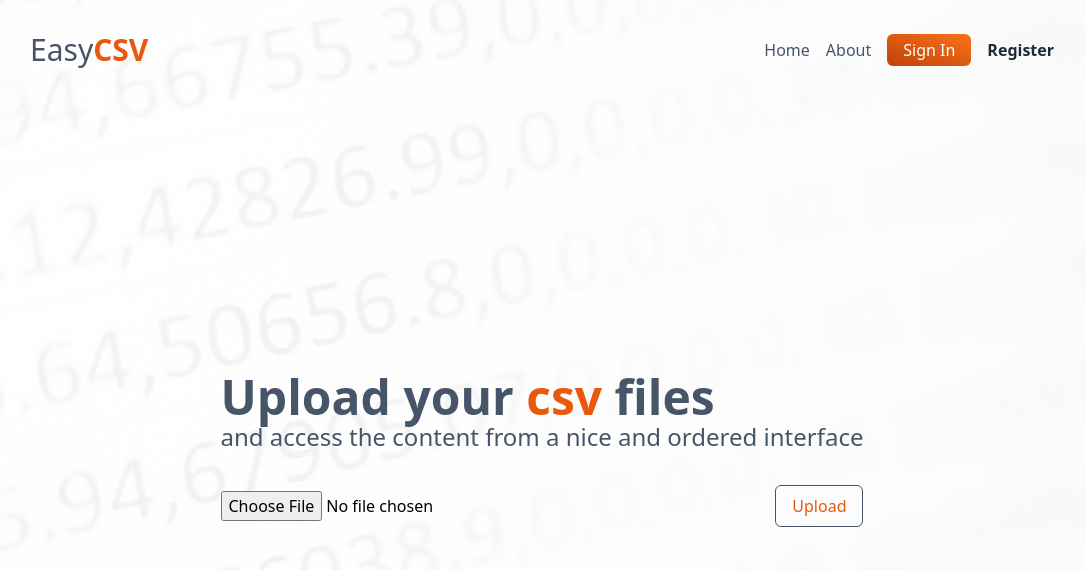
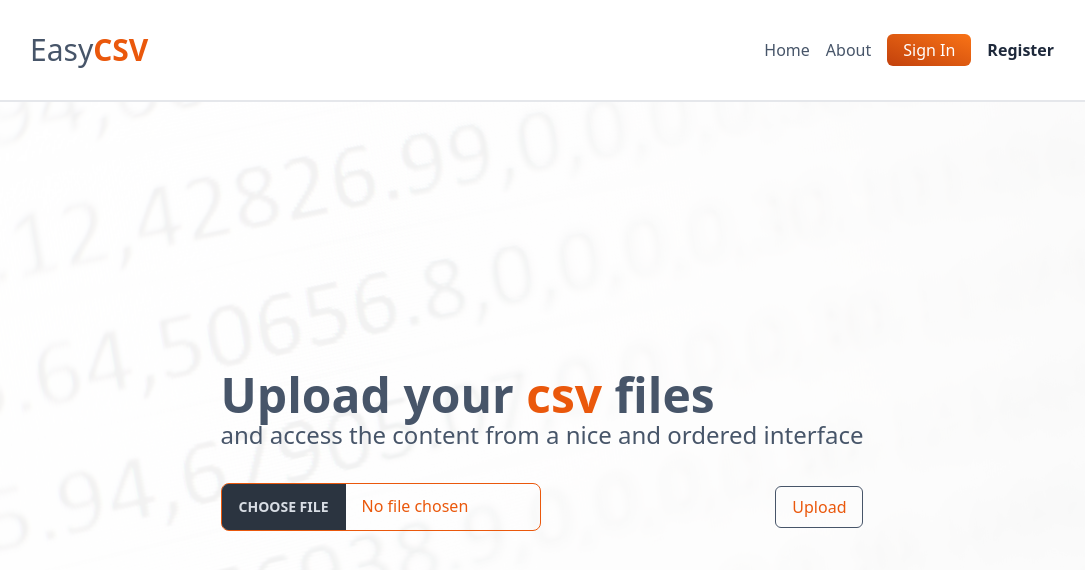
Before and after one commit to Canfry/easy-contact-client, a React (Vite) app: page / in a window 1280 px wide. Shown: the top 570 px of the page, without its empty margins (98-1183 px from the left). Built offline with nearby package versions, Linux system fonts and the light colour scheme.

Commit message:
DaisyUI + file page UI

```diff
--- a/package.json
+++ b/package.json
@@ -19,6 +19,7 @@
     "@types/react-dom": "^18.2.7",
     "@vitejs/plugin-react-swc": "^3.3.2",
     "autoprefixer": "^10.4.15",
+    "daisyui": "^3.6.3",
     "eslint": "^8.45.0",
     "eslint-plugin-react": "^7.32.2",
     "eslint-plugin-react-hooks": "^4.6.0",
--- a/src/App.jsx
+++ b/src/App.jsx
@@ -16,8 +16,9 @@ function App() {
   const navigate = useNavigate();
 
   function handleOnChange(e) {
-    console.log(e.target.files);
+    console.log(e.target.files[0].name);
     setFile(e.target.files[0]);
+    // console.log(file.name);
   }
 
   async function handleSubmit(e) {
@@ -37,6 +38,7 @@ function App() {
         const data = await res.json();
         setContacts(data);
         navigate('/files');
+        console.log(file.name);
         const keys = Object.keys(data[0]);
         const values = Object.values(data[0]);
         console.log(values);
@@ -59,7 +61,10 @@ function App() {
         }
       />
       <Route path='/about' element={<About />} />
-      <Route path='/files' element={<Files contacts={contacts} />} />
+      <Route
+        path='/files'
+        element={<Files contacts={contacts} file={file} />}
+      />
     </Routes>
   );
 }
--- a/src/components/Header.jsx
+++ b/src/components/Header.jsx
@@ -2,7 +2,7 @@ import { Link } from 'react-router-dom';
 
 export default function Header() {
   return (
-    <header className='px-32 py-8 text-slate-600 flex items-center justify-between grow-0'>
+    <header className='px-32 py-8 text-slate-600 flex items-center justify-between grow-0 boder border-b-2 sticky top-0 bg-white z-40'>
       <div>
         <Link to='/'>
           <h1 className='text-3xl'>
--- a/src/index.css
+++ b/src/index.css
@@ -20,3 +20,11 @@ body::before {
   background-position: 0;
   background-size: cover;
 }
+
+.file-input {
+  @apply bg-transparent text-orange-600 outline-orange-600 border-orange-600 cursor-pointer;
+}
+
+.file-input:hover {
+  @apply text-white bg-orange-600;
+}
--- a/src/pages/Files.jsx
+++ b/src/pages/Files.jsx
@@ -1,28 +1,52 @@
 import Header from '../components/Header';
 
-export default function Files({ contacts }) {
+export default function Files({ contacts, file }) {
+  console.log(file);
   return (
-    <div className='h-screen flex flex-col relative'>
+    <div className='min-h-screen flex flex-col relative'>
       <Header />
-      <main className='grow'>
-        <table>
+      <main className='grow flex min-w-full'>
+        <div className='grow w-[20%] bg-slate-600 shadow-sm min-h-screen py-8 px-4 flex flex-col gap-8 items-start sticky left-0'>
+          <h1 className='text-white font-bold'>Files</h1>
+          <ul className='flex flex-col gap-4 items-start text-white'>
+            <button className='bg-orange-600 text-white rounded-lg py-1 px-2'>
+              {file.name}
+            </button>
+            {/* <li>test4.csv</li> */}
+          </ul>
+        </div>
+        <div className='grow py-8 px-4 w-full overflow-x-scroll overflow-y-visible'>
+          <table className='w-full'>
             <thead>
               <tr>
                 {Object.keys(contacts[0]).map((key, index) => (
-                <th key={index}>{key}</th>
+                  <th
+                    className='border-b-2 text-slate-600 uppercase px-16'
+                    key={index}
+                  >
+                    {key}
+                  </th>
                 ))}
               </tr>
             </thead>
             <tbody>
               {contacts.map((contact, index) => (
-              <tr key={index}>
+                <tr
+                  className={`${
+                    index % 2 === 1 ? 'bg-white' : 'bg-gray-100'
+                  } text-center `}
+                  key={index}
+                >
                   {Object.values(contact).map((val, index) => (
-                  <td key={index}>{val}</td>
+                    <td className='py-4' key={index}>
+                      {val}
+                    </td>
                   ))}
                 </tr>
               ))}
             </tbody>
           </table>
+        </div>
       </main>
     </div>
   );
--- a/src/pages/Home.jsx
+++ b/src/pages/Home.jsx
@@ -16,10 +16,15 @@ function Home({ handleOnChange, handleSubmit }) {
             onSubmit={handleSubmit}
             className='mt-8 flex items-center justify-between'
           >
+            {/* <input
+              type='file'
+              onChange={handleOnChange}
+              className='::before cursor-pointer'
+            /> */}
             <input
               type='file'
               onChange={handleOnChange}
-              className='::before cursor-pointer'
+              className='file-input file-input-bordered w-full max-w-xs'
             />
             <button
               type='submit'
--- a/tailwind.config.js
+++ b/tailwind.config.js
@@ -4,5 +4,9 @@ export default {
   theme: {
     extend: {},
   },
-  plugins: [],
+  plugins: [require('daisyui')],
+  daisyui: {
+    themes: false,
+    darkTheme: 'light',
+  },
 };
```
Also changed, not shown: 1 other file (tests, documents, lock files or other folders). Lines whose indentation alone changed are shown as unchanged.
